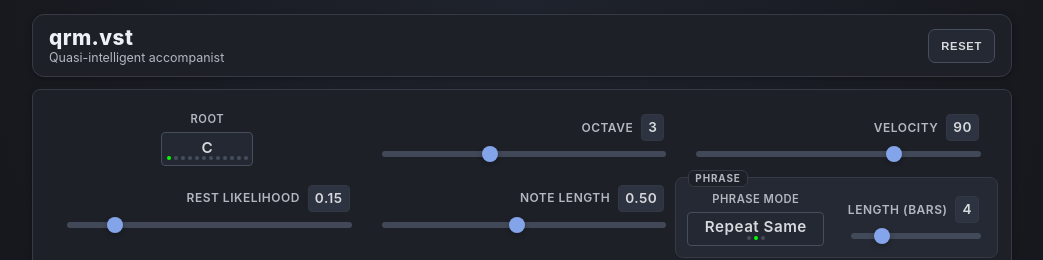
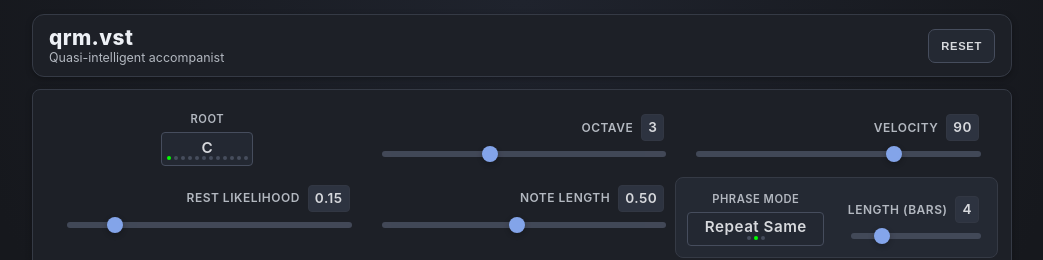
Before and after one commit to bso2001/qrm-ui, a Svelte app: page / in a window 1280 px wide. Shown: the top 260 px of the page, without its empty margins (118-1161 px from the left). Built offline with nearby package versions, Linux system fonts and the light colour scheme.

Commit message:
Remove redundant phrase panel badge

```diff
--- a/src/App.svelte
+++ b/src/App.svelte
@@ -210,7 +210,6 @@
 
 				<div class="control phrase-group-control">
 					<div class="phrase-group">
-						<div class="phrase-group-label">PHRASE</div>
 						<Choice
 							value={model.phrasePlayback}
 							label="PHRASE MODE"
@@ -463,20 +462,6 @@
 		position: relative;
 	}
 
-	.phrase-group-label {
-		position: absolute;
-		top: -8px;
-		left: 12px;
-		padding: 0 6px;
-		background: var(--bg-card);
-		border: 1px solid var(--border-main);
-		border-radius: 6px;
-		font-size: 0.62rem;
-		font-weight: 700;
-		letter-spacing: 0.09em;
-		color: var(--text-muted);
-	}
-
 	.phrase-length-wrap {
 		display: block;
 		min-width: 0;
```
